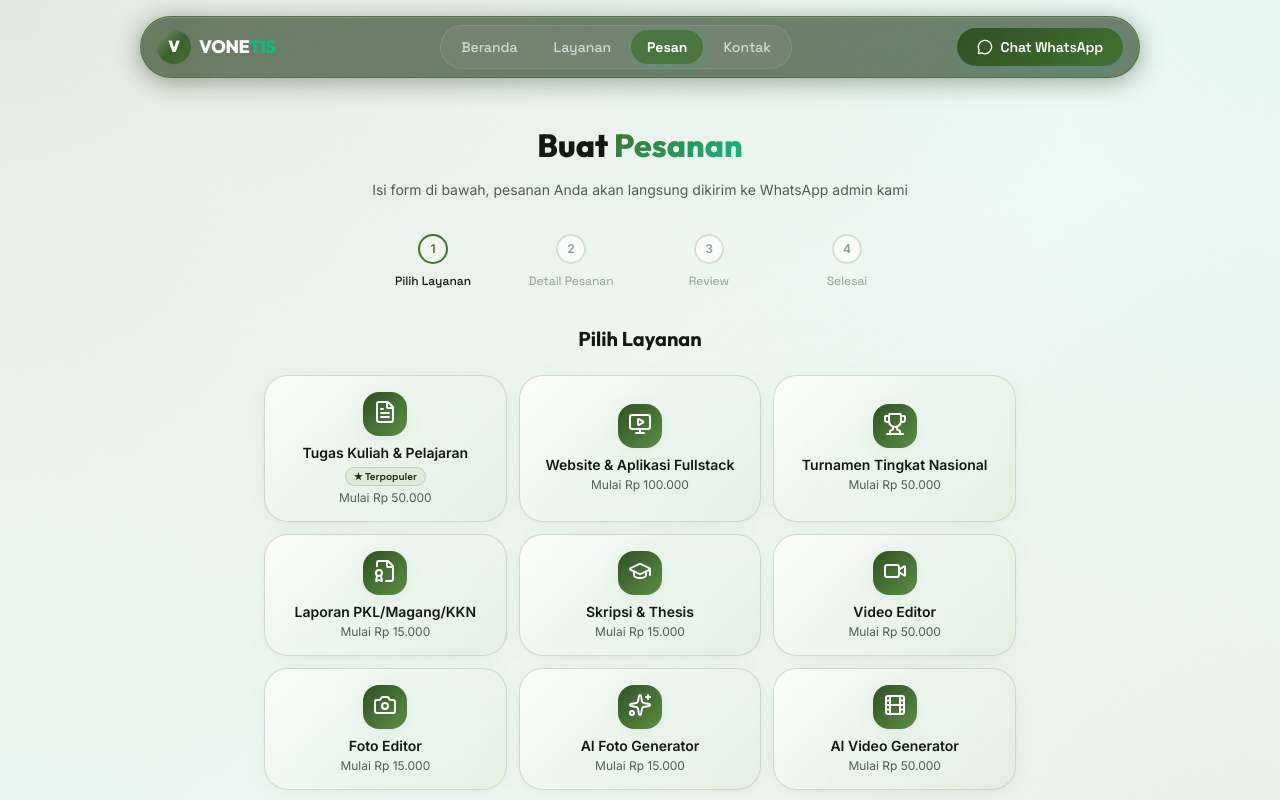
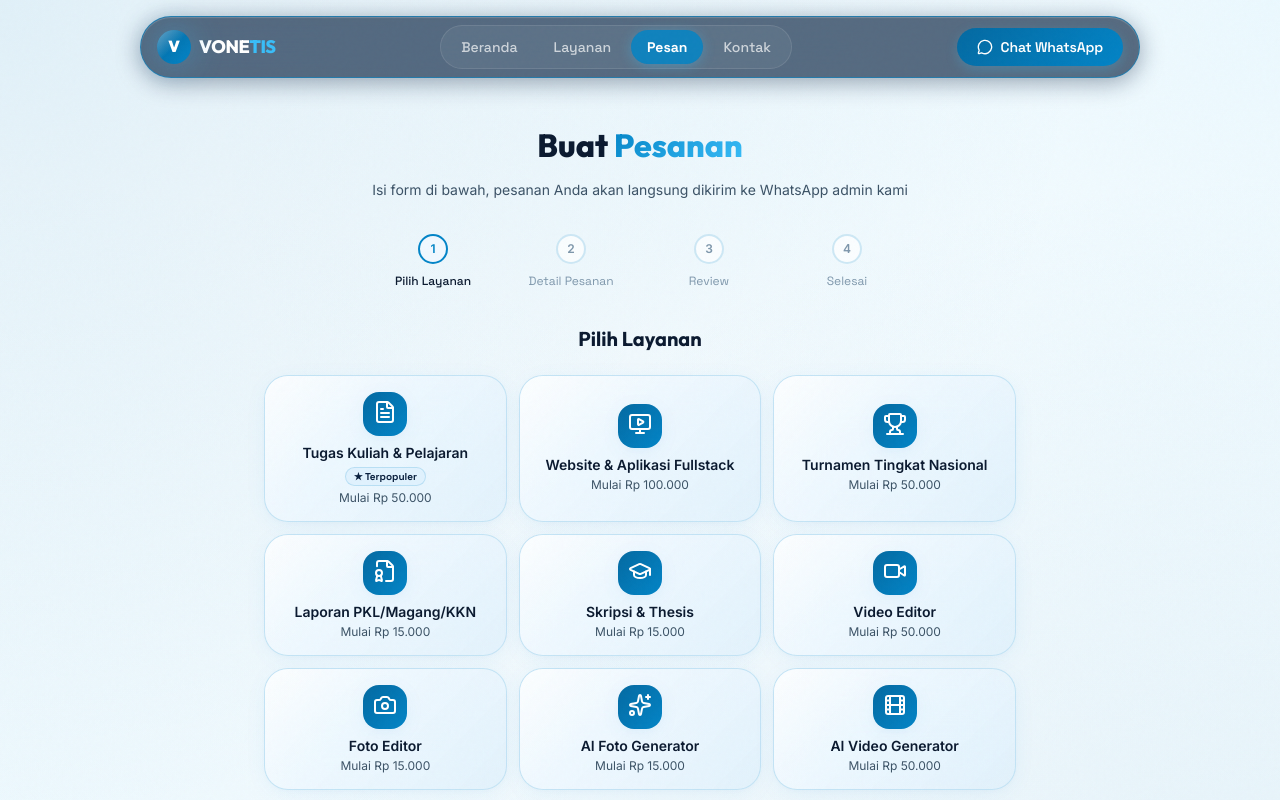
Before and after one commit to dharmamudita/vonetis, a Next.js app: page /order in a window 1280 px wide. Shown: the top 800 px of the page. Built offline with nearby package versions, Linux system fonts and the light colour scheme.

Commit message:
feat(theme): switch brand color palette to Ocean Blue and Ice Blue with frosted glass

```diff
--- a/src/app/globals.css
+++ b/src/app/globals.css
@@ -1,62 +1,75 @@
 /* ========================================
-   VONETIS — Premium Design System v4
-   ULTRA PREMIUM: FOREST GREEN + WHITE
+   VONETIS — Premium Design System v5
+   THEME: OCEAN & ICE BLUE + FROSTED GLASS
    ======================================== */
 
 @import url('https://fonts.googleapis.com/css2?family=Inter:wght@300;400;500;600;700;800;900&family=Outfit:wght@300;400;500;600;700;800;900&family=Space+Grotesk:wght@400;500;600;700&display=swap');
 
 :root {
-  /* ---- Core Colors ---- */
-  --green: #417030;
-  --green-light: #5a8f45;
-  --green-lighter: #73a85e;
-  --green-dark: #2d5020;
-  --green-darkest: #1a2f12;
-  --green-50: #f1f7ee;
-  --green-100: #e0edda;
-  --green-200: #c2dbb5;
+  /* ---- Core Colors: Biru Laut & Biru Ice ---- */
+  --ocean: #0284c7;          /* Biru Laut Utama (Sky-600) */
+  --ocean-light: #38bdf8;    /* Biru Ice Cerah (Sky-400) */
+  --ocean-lighter: #7dd3fc;  /* Biru Ice Halus (Sky-300) */
+  --ocean-dark: #0369a1;     /* Deep Sea Blue (Sky-700) */
+  --ocean-darkest: #071e3d;  /* Midnight Abyssal Navy */
+  --ocean-50: #f0f8ff;       /* Crisp Ice White */
+  --ocean-100: #e0f2fe;      /* Soft Glacier */
+  --ocean-200: #bae6fd;      /* Pale Ice */
 
-  --emerald: #059669;
-  --emerald-light: #10b981;
+  --ice: #00b4d8;            /* Crystal Ice Blue */
+  --ice-light: #38bdf8;      /* Luminous Ice Glow */
+
+  /* Aliases for 100% component compatibility */
+  --green: var(--ocean);
+  --green-light: var(--ocean-light);
+  --green-lighter: var(--ocean-lighter);
+  --green-dark: var(--ocean-dark);
+  --green-darkest: var(--ocean-darkest);
+  --green-50: var(--ocean-50);
+  --green-100: var(--ocean-100);
+  --green-200: var(--ocean-200);
+
+  --emerald: var(--ice);
+  --emerald-light: var(--ice-light);
 
   /* Background */
   --bg-primary: #ffffff;
-  --bg-secondary: #fafcfa;
-  --bg-tertiary: #f3f7f2;
+  --bg-secondary: #f8fbfe;
+  --bg-tertiary: #f0f7fc;
   --bg-page: #ffffff;
 
   /* Text */
-  --text-primary: #0f1712;
-  --text-secondary: #4b5e50;
-  --text-tertiary: #8b9d90;
-  --text-accent: var(--green);
+  --text-primary: #0a192f;
+  --text-secondary: #3b5266;
+  --text-tertiary: #7d96ab;
+  --text-accent: var(--ocean);
 
   /* Gradients */
-  --gradient-primary: linear-gradient(135deg, var(--green-dark), var(--green));
-  --gradient-emerald: linear-gradient(135deg, var(--green), var(--emerald-light));
-  --gradient-glow: conic-gradient(from 180deg at 50% 50%, var(--green-light) 0deg, var(--emerald-light) 180deg, var(--green-light) 360deg);
+  --gradient-primary: linear-gradient(135deg, var(--ocean-dark), var(--ocean));
+  --gradient-emerald: linear-gradient(135deg, var(--ocean), var(--ice-light));
+  --gradient-glow: conic-gradient(from 180deg at 50% 50%, var(--ocean-light) 0deg, var(--ice-light) 180deg, var(--ocean-light) 360deg);
 
-  /* Mesh Backgrounds - MORE GREEN */
+  /* Mesh Backgrounds - OCEAN & ICE BLUE */
   --mesh-light:
-    radial-gradient(at 0% 0%, rgba(65, 112, 48, 0.15) 0px, transparent 60%),
-    radial-gradient(at 100% 0%, rgba(16, 185, 129, 0.1) 0px, transparent 60%),
-    radial-gradient(at 100% 100%, rgba(65, 112, 48, 0.15) 0px, transparent 60%),
-    radial-gradient(at 0% 100%, rgba(16, 185, 129, 0.1) 0px, transparent 60%);
+    radial-gradient(at 0% 0%, rgba(2, 132, 199, 0.12) 0px, transparent 60%),
+    radial-gradient(at 100% 0%, rgba(56, 189, 248, 0.1) 0px, transparent 60%),
+    radial-gradient(at 100% 100%, rgba(2, 132, 199, 0.12) 0px, transparent 60%),
+    radial-gradient(at 0% 100%, rgba(56, 189, 248, 0.1) 0px, transparent 60%);
 
-  /* ---- Ultra Glass - GREEN TINTED ---- */
-  --glass-bg: rgba(241, 247, 238, 0.6); /* --green-50 tinted */
-  --glass-bg-hover: rgba(224, 237, 218, 0.7); /* --green-100 tinted */
-  --glass-border: rgba(65, 112, 48, 0.2);
-  --glass-border-light: rgba(65, 112, 48, 0.4);
-  --glass-border-dark: rgba(65, 112, 48, 0.8);
+  /* ---- Ultra Glass - ICE TINTED ---- */
+  --glass-bg: rgba(240, 248, 255, 0.65); /* Ice tinted */
+  --glass-bg-hover: rgba(224, 242, 254, 0.75); /* Soft Ice tinted */
+  --glass-border: rgba(2, 132, 199, 0.18);
+  --glass-border-light: rgba(2, 132, 199, 0.35);
+  --glass-border-dark: rgba(2, 132, 199, 0.75);
   --glass-blur: blur(24px) saturate(180%);
   --glass-blur-heavy: blur(32px) saturate(190%);
 
   /* Premium Shadows */
-  --shadow-subtle: 0 4px 24px -4px rgba(65, 112, 48, 0.08), 0 2px 8px -2px rgba(65, 112, 48, 0.04);
-  --shadow-elevated: 0 12px 32px -8px rgba(65, 112, 48, 0.18), 0 4px 16px -4px rgba(65, 112, 48, 0.08);
-  --shadow-float: 0 24px 48px -12px rgba(65, 112, 48, 0.25), 0 8px 24px -8px rgba(65, 112, 48, 0.1);
-  --shadow-glow: 0 0 32px rgba(65, 112, 48, 0.3);
+  --shadow-subtle: 0 4px 24px -4px rgba(2, 132, 199, 0.08), 0 2px 8px -2px rgba(2, 132, 199, 0.04);
+  --shadow-elevated: 0 12px 32px -8px rgba(2, 132, 199, 0.18), 0 4px 16px -4px rgba(2, 132, 199, 0.08);
+  --shadow-float: 0 24px 48px -12px rgba(2, 132, 199, 0.22), 0 8px 24px -8px rgba(2, 132, 199, 0.1);
+  --shadow-glow: 0 0 32px rgba(56, 189, 248, 0.35);
 
   /* Inner Highlights (for 3D effect) */
   --inner-light: inset 0 1px 1px rgba(255, 255, 255, 0.8), inset 0 0 0 1px rgba(255, 255, 255, 0.4);
@@ -115,9 +128,9 @@ img { max-width: 100%; height: auto; display: block; }
 
 ::-webkit-scrollbar { width: 6px; }
 ::-webkit-scrollbar-track { background: transparent; }
-::-webkit-scrollbar-thumb { background: var(--green-200); border-radius: var(--radius-full); }
-::-webkit-scrollbar-thumb:hover { background: var(--green); }
-::selection { background: var(--green-200); color: var(--green-darkest); }
+::-webkit-scrollbar-thumb { background: var(--ocean-200); border-radius: var(--radius-full); }
+::-webkit-scrollbar-thumb:hover { background: var(--ocean); }
+::selection { background: var(--ocean-200); color: var(--ocean-darkest); }
 
 .container { width: 100%; max-width: var(--container-max); margin: 0 auto; padding: 0 var(--space-6); }
 .container-narrow { max-width: var(--container-narrow); }
@@ -136,7 +149,7 @@ img { max-width: 100%; height: auto; display: block; }
   transition: all var(--transition-base);
   position: relative;
   overflow: hidden;
-  border: 1px solid rgba(65, 112, 48, 0.15);
+  border: 1px solid rgba(2, 132, 199, 0.15);
   border-top-color: rgba(255, 255, 255, 0.9);
   border-left-color: rgba(255, 255, 255, 0.6);
 }
@@ -145,13 +158,13 @@ img { max-width: 100%; height: auto; display: block; }
 .glass-card::before {
   content: ''; position: absolute; inset: 0; z-index: -1; pointer-events: none;
   border-radius: inherit; margin: -1px;
-  background: linear-gradient(135deg, rgba(255,255,255,0.8) 0%, rgba(255,255,255,0) 40%, rgba(65,112,48,0.05) 100%);
+  background: linear-gradient(135deg, rgba(255,255,255,0.8) 0%, rgba(255,255,255,0) 40%, rgba(2, 132, 199, 0.05) 100%);
 }
 
-/* Mouse hover spotlight - GREEN */
+/* Mouse hover spotlight - ICE/OCEAN BLUE */
 .glass-card::after {
   content: ''; position: absolute; inset: 0; z-index: 1; pointer-events: none;
-  background: radial-gradient(600px circle at var(--mouse-x, 50%) var(--mouse-y, 50%), rgba(65, 112, 48, 0.15), transparent 40%);
+  background: radial-gradient(600px circle at var(--mouse-x, 50%) var(--mouse-y, 50%), rgba(2, 132, 199, 0.15), transparent 40%);
   opacity: 0; transition: opacity var(--transition-base);
 }
 
@@ -171,7 +184,7 @@ img { max-width: 100%; height: auto; display: block; }
   background-clip: text;
 }
 .gradient-text-hero {
-  background: linear-gradient(135deg, var(--green-dark) 0%, var(--green) 30%, var(--emerald-light) 60%, var(--green-light) 100%);
+  background: linear-gradient(135deg, var(--ocean-dark) 0%, var(--ocean) 30%, var(--ice-light) 60%, var(--ocean-light) 100%);
   background-size: 200% auto;
   -webkit-background-clip: text;
   -webkit-text-fill-color: transparent;
@@ -183,14 +196,14 @@ img { max-width: 100%; height: auto; display: block; }
   display: inline-flex; align-items: center; gap: var(--space-2);
   padding: var(--space-4) var(--space-8);
   font-family: var(--font-accent); font-weight: 600; font-size: var(--text-base);
-  font-style: normal !important; /* Fix for browser slant bug */
+  font-style: normal !important;
   border-radius: var(--radius-full); transition: all 0.3s cubic-bezier(0.16, 1, 0.3, 1);
   position: relative; overflow: hidden; letter-spacing: -0.01em; cursor: pointer;
 }
 
 .btn-primary {
   background: var(--gradient-primary); color: white;
-  box-shadow: inset 0 1px 1px rgba(255,255,255,0.4), 0 8px 24px rgba(65, 112, 48, 0.2);
+  box-shadow: inset 0 1px 1px rgba(255,255,255,0.4), 0 8px 24px rgba(2, 132, 199, 0.22);
 }
 
 .btn-primary::before {
@@ -206,27 +219,27 @@ img { max-width: 100%; height: auto; display: block; }
   border-radius: inherit; transition: opacity var(--transition-base);
 }
 
-.btn-primary:hover { transform: translateY(-2px) scale(1.02); box-shadow: inset 0 1px 1px rgba(255,255,255,0.6), 0 12px 32px rgba(65, 112, 48, 0.3); }
+.btn-primary:hover { transform: translateY(-2px) scale(1.02); box-shadow: inset 0 1px 1px rgba(255,255,255,0.6), 0 12px 32px rgba(2, 132, 199, 0.35); }
 .btn-primary:hover::before { opacity: 1; }
 .btn-primary:hover::after { opacity: 0.6; animation: spin 4s linear infinite; }
 .btn-primary:active { transform: translateY(1px) scale(0.98); }
 
 .btn-secondary {
-  background: rgba(255,255,255,0.8); color: var(--green-dark);
-  border: 1px solid rgba(65,112,48,0.1); backdrop-filter: var(--glass-blur);
+  background: rgba(255,255,255,0.85); color: var(--ocean-dark);
+  border: 1px solid rgba(2, 132, 199, 0.12); backdrop-filter: var(--glass-blur);
   box-shadow: var(--shadow-subtle), var(--inner-light);
 }
 
 .btn-secondary:hover {
-  background: white; border-color: rgba(65,112,48,0.2);
+  background: white; border-color: rgba(2, 132, 199, 0.25);
   transform: translateY(-2px); box-shadow: var(--shadow-elevated), var(--inner-light-strong);
 }
 
 .btn-ghost {
-  background: transparent; color: var(--green-dark);
+  background: transparent; color: var(--ocean-dark);
   border: 1px solid transparent;
 }
-.btn-ghost:hover { background: var(--green-50); border-color: var(--glass-border); }
+.btn-ghost:hover { background: var(--ocean-50); border-color: var(--glass-border); }
 
 .btn-lg { padding: 18px 36px; font-size: var(--text-lg); }
 .btn-sm { padding: 8px 18px; font-size: var(--text-sm); }
@@ -237,13 +250,13 @@ img { max-width: 100%; height: auto; display: block; }
 .glass-panel-heavy {
   background: var(--glass-bg);
   backdrop-filter: var(--glass-blur); -webkit-backdrop-filter: var(--glass-blur);
-  border: 1px solid rgba(65, 112, 48, 0.15);
+  border: 1px solid rgba(2, 132, 199, 0.15);
   border-top-color: rgba(255, 255, 255, 0.9);
   border-left-color: rgba(255, 255, 255, 0.6);
   border-radius: var(--radius-2xl);
   box-shadow: var(--shadow-subtle), var(--inner-light);
 }
-.glass-panel-heavy { background: rgba(255, 255, 255, 0.85); box-shadow: var(--shadow-elevated), var(--inner-light-strong); }
+.glass-panel-heavy { background: rgba(255, 255, 255, 0.88); box-shadow: var(--shadow-elevated), var(--inner-light-strong); }
 
 /* Form labels & textarea */
 .label {
@@ -259,15 +272,15 @@ select.input { appearance: none; cursor: pointer; background-image: url("data:[e
 /* Inputs */
 .input {
   width: 100%; padding: 14px 18px;
-  background: rgba(255,255,255,0.7); border: 1px solid rgba(65,112,48,0.15);
+  background: rgba(255,255,255,0.7); border: 1px solid rgba(2, 132, 199, 0.15);
   border-radius: var(--radius-xl); font-family: var(--font-body); font-size: var(--text-sm);
   color: var(--text-primary); transition: all 0.3s ease;
   box-shadow: inset 0 2px 6px rgba(0,0,0,0.02);
 }
 .input:hover { background: rgba(255,255,255,0.9); }
 .input:focus {
-  background: white; border-color: var(--green); outline: none;
-  box-shadow: 0 0 0 4px rgba(16, 185, 129, 0.15), inset 0 2px 4px rgba(0,0,0,0.02);
+  background: white; border-color: var(--ocean); outline: none;
+  box-shadow: 0 0 0 4px rgba(56, 189, 248, 0.2), inset 0 2px 4px rgba(0,0,0,0.02);
 }
 .input::placeholder { color: var(--text-tertiary); }
 
@@ -278,8 +291,8 @@ select.input { appearance: none; cursor: pointer; background-image: url("data:[e
   border-radius: var(--radius-full); font-family: var(--font-accent);
   letter-spacing: 0.05em; text-transform: uppercase;
 }
-.badge-primary { background: rgba(65, 112, 48, 0.08); color: var(--green-dark); border: 1px solid rgba(65, 112, 48, 0.15); }
-.badge-premium { background: linear-gradient(135deg, rgba(16, 185, 129, 0.1), rgba(65, 112, 48, 0.1)); color: var(--emerald); border: 1px solid rgba(16, 185, 129, 0.2); }
+.badge-primary { background: rgba(2, 132, 199, 0.08); color: var(--ocean-dark); border: 1px solid rgba(2, 132, 199, 0.15); }
+.badge-premium { background: linear-gradient(135deg, rgba(56, 189, 248, 0.12), rgba(2, 132, 199, 0.08)); color: var(--ocean-dark); border: 1px solid rgba(56, 189, 248, 0.25); }
 
 /* Typography Globals */
 .section {
@@ -297,7 +310,7 @@ select.input { appearance: none; cursor: pointer; background-image: url("data:[e
 }
 .section-label {
   display: block; text-align: center; font-size: var(--text-sm); font-weight: 800;
-  text-transform: uppercase; letter-spacing: 0.15em; color: var(--emerald);
+  text-transform: uppercase; letter-spacing: 0.15em; color: var(--ice);
   margin-bottom: var(--space-4); font-family: var(--font-accent);
 }
 
@@ -320,12 +333,12 @@ select.input { appearance: none; cursor: pointer; background-image: url("data:[e
 .reveal-stagger.revealed > *:nth-child(3) { transition-delay: 0.3s; }
 .reveal-stagger.revealed > *:nth-child(4) { transition-delay: 0.4s; }
 
-/* Desktop custom cursor effect (optional, handled via JS usually, but here's a global base) */
+/* Desktop custom cursor effect */
 .cursor-glow {
   position: fixed; width: 400px; height: 400px; border-radius: 50%; pointer-events: none;
-  background: radial-gradient(circle, rgba(16, 185, 129, 0.08) 0%, transparent 70%);
+  background: radial-gradient(circle, rgba(56, 189, 248, 0.1) 0%, transparent 70%);
   transform: translate(-50%, -50%); z-index: 9999; filter: blur(30px);
-  mix-blend-mode: multiply; /* Works well on white background */
+  mix-blend-mode: multiply;
 }
 
 @media (max-width: 1024px) {
--- a/src/app/not-found.js
+++ b/src/app/not-found.js
@@ -6,7 +6,7 @@ import { ArrowLeft } from 'lucide-react';
 export default function NotFound() {
   return (
     <div className="page-wrapper" style={{ minHeight: '100vh', display: 'flex', alignItems: 'center', justifyContent: 'center', padding: 'var(--space-6)', textAlign: 'center', position: 'relative', overflow: 'hidden' }}>
-      <div style={{ position: 'absolute', width: '500px', height: '500px', borderRadius: '50%', background: 'radial-gradient(circle, rgba(16, 185, 129, 0.08) 0%, transparent 60%)', filter: 'blur(60px)', zIndex: 0 }} />
+      <div style={{ position: 'absolute', width: '500px', height: '500px', borderRadius: '50%', background: 'radial-gradient(circle, rgba(56, 189, 248, 0.1) 0%, transparent 60%)', filter: 'blur(60px)', zIndex: 0 }} />
 
       <div style={{ position: 'relative', zIndex: 2, display: 'flex', flexDirection: 'column', alignItems: 'center', gap: 'var(--space-6)' }}>
         <h1 style={{ fontFamily: 'var(--font-display)', fontSize: 'clamp(4rem, 15vw, 7rem)', fontWeight: 900, color: 'var(--green)', lineHeight: 1, letterSpacing: '-0.05em' }}>
--- a/src/app/services/page.module.css
+++ b/src/app/services/page.module.css
@@ -3,8 +3,8 @@
   background: linear-gradient(180deg, #fff 0%, var(--green-50) 50%, #fff 100%);
 }
 .heroBg { position: absolute; inset: 0; }
-.orb1 { position: absolute; width: 500px; height: 500px; border-radius: 50%; background: radial-gradient(circle, rgba(65,112,48,0.08) 0%, transparent 70%); top: -200px; right: -100px; filter: blur(60px); animation: floatSlow 12s ease-in-out infinite; }
-.orb2 { position: absolute; width: 400px; height: 400px; border-radius: 50%; background: radial-gradient(circle, rgba(90,143,69,0.06) 0%, transparent 70%); bottom: -100px; left: -100px; filter: blur(60px); animation: floatSlow 15s ease-in-out infinite reverse; }
+.orb1 { position: absolute; width: 500px; height: 500px; border-radius: 50%; background: radial-gradient(circle, rgba(2, 132, 199, 0.08) 0%, transparent 70%); top: -200px; right: -100px; filter: blur(60px); animation: floatSlow 12s ease-in-out infinite; }
+.orb2 { position: absolute; width: 400px; height: 400px; border-radius: 50%; background: radial-gradient(circle, rgba(56, 189, 248, 0.08) 0%, transparent 70%); bottom: -100px; left: -100px; filter: blur(60px); animation: floatSlow 15s ease-in-out infinite reverse; }
 .heroContent { position: relative; z-index: 2; }
 .heroTitle { font-family: var(--font-display); font-size: var(--text-5xl); font-weight: 900; margin-bottom: var(--space-4); color: var(--text-primary); letter-spacing: -0.03em; }
 .heroSubtitle { font-size: var(--text-lg); color: var(--text-secondary); max-width: 560px; margin: 0 auto; line-height: 1.8; }
@@ -16,12 +16,12 @@
   background: var(--glass-bg); backdrop-filter: var(--glass-blur);
   border-radius: var(--radius-2xl); box-shadow: var(--shadow-subtle), var(--inner-light);
   position: relative; overflow: hidden; transition: all var(--transition-base);
-  border: 1px solid rgba(65, 112, 48, 0.15); border-top-color: rgba(255, 255, 255, 0.9); border-left-color: rgba(255, 255, 255, 0.6);
+  border: 1px solid rgba(2, 132, 199, 0.15); border-top-color: rgba(255, 255, 255, 0.9); border-left-color: rgba(255, 255, 255, 0.6);
   text-decoration: none; color: inherit; height: 100%;
 }
 .card::before {
   content: ''; position: absolute; inset: 0; z-index: -1; pointer-events: none; border-radius: inherit; margin: -1px;
-  background: linear-gradient(135deg, rgba(255,255,255,0.8) 0%, rgba(255,255,255,0) 40%, rgba(65,112,48,0.05) 100%);
+  background: linear-gradient(135deg, rgba(255,255,255,0.8) 0%, rgba(255,255,255,0) 40%, rgba(2, 132, 199, 0.05) 100%);
 }
 .card:hover { background: var(--glass-bg-hover); transform: translateY(-5px); box-shadow: var(--shadow-elevated), var(--inner-light-strong); }
 
@@ -77,8 +77,8 @@
   .card:first-child {
     grid-column: span 2;
     padding: 16px 14px;
-    background: linear-gradient(135deg, rgba(241, 247, 238, 0.95), rgba(255, 255, 255, 0.98));
-    border: 1.5px solid rgba(65, 112, 48, 0.25);
+    background: linear-gradient(135deg, rgba(240, 248, 255, 0.95), rgba(255, 255, 255, 0.98));
+    border: 1.5px solid rgba(2, 132, 199, 0.25);
   }
   .card:first-child .iconWrap {
     width: 44px;
--- a/src/components/Navbar.module.css
+++ b/src/components/Navbar.module.css
@@ -7,16 +7,16 @@
   display: flex; align-items: center; justify-content: space-between;
   gap: var(--space-6); width: 100%; max-width: 1000px;
   padding: var(--space-2) var(--space-4); border-radius: var(--radius-full);
-  background: rgba(26, 47, 18, 0.6); /* --green-darkest with transparency */
+  background: rgba(7, 30, 61, 0.65); /* Abyssal Navy with transparency */
   backdrop-filter: var(--glass-blur); -webkit-backdrop-filter: var(--glass-blur);
-  border: 1px solid rgba(65, 112, 48, 0.8);
-  box-shadow: 0 4px 24px rgba(26, 47, 18, 0.4), inset 0 1px 1px rgba(255, 255, 255, 0.2);
+  border: 1px solid rgba(2, 132, 199, 0.6);
+  box-shadow: 0 4px 24px rgba(7, 30, 61, 0.4), inset 0 1px 1px rgba(255, 255, 255, 0.2);
   pointer-events: auto; transition: all var(--transition-base);
 }
 .scrolled .inner {
-  background: rgba(26, 47, 18, 0.85);
-  border-color: rgba(65, 112, 48, 0.9);
-  box-shadow: 0 12px 32px rgba(26, 47, 18, 0.6), inset 0 1px 1px rgba(255, 255, 255, 0.3);
+  background: rgba(7, 30, 61, 0.88);
+  border-color: rgba(2, 132, 199, 0.8);
+  box-shadow: 0 12px 32px rgba(7, 30, 61, 0.6), inset 0 1px 1px rgba(255, 255, 255, 0.3);
   padding: var(--space-2) var(--space-5);
 }
 
@@ -49,20 +49,20 @@
   width: 16px; opacity: 1;
 }
 
-.navLinkActive { color: white !important; background: rgba(65, 112, 48, 0.8) !important; font-weight: 700; box-shadow: 0 2px 12px rgba(16, 185, 129, 0.3); border-radius: var(--radius-full) !important; transform: translateY(0) !important; }
+.navLinkActive { color: white !important; background: rgba(2, 132, 199, 0.85) !important; font-weight: 700; box-shadow: 0 2px 12px rgba(56, 189, 248, 0.35); border-radius: var(--radius-full) !important; transform: translateY(0) !important; }
 .navLinkActive::after { display: none; }
-.navDot { display: none; } /* Removed dot for cleaner pill look */
+.navDot { display: none; }
 
 /* Right */
 .right { display: flex; align-items: center; gap: var(--space-3); }
-.ctaBtn { font-size: var(--text-sm) !important; padding: 8px 20px !important; box-shadow: 0 4px 12px rgba(16, 185, 129, 0.2) !important; }
+.ctaBtn { font-size: var(--text-sm) !important; padding: 8px 20px !important; box-shadow: 0 4px 12px rgba(56, 189, 248, 0.25) !important; }
 
 /* Mobile */
 .mobileToggle { display: none; width: 40px; height: 40px; border-radius: var(--radius-full); align-items: center; justify-content: center; color: white; border: 1px solid rgba(255,255,255,0.2); background: rgba(255,255,255,0.1); pointer-events: auto; }
 .mobileNav {
   position: absolute; top: calc(100% + var(--space-4)); left: var(--space-4); right: var(--space-4);
-  background: rgba(26, 47, 18, 0.95); backdrop-filter: var(--glass-blur-heavy); -webkit-backdrop-filter: var(--glass-blur-heavy);
-  border: 1px solid rgba(65, 112, 48, 0.8); border-radius: var(--radius-2xl);
+  background: rgba(7, 30, 61, 0.95); backdrop-filter: var(--glass-blur-heavy); -webkit-backdrop-filter: var(--glass-blur-heavy);
+  border: 1px solid rgba(2, 132, 199, 0.6); border-radius: var(--radius-2xl);
   animation: fadeInDown 0.3s cubic-bezier(0.16, 1, 0.3, 1); padding: var(--space-4);
   box-shadow: 0 24px 48px rgba(0,0,0,0.2), inset 0 1px 1px rgba(255, 255, 255, 0.15);
   pointer-events: auto; transform-origin: top;
@@ -70,7 +70,7 @@
 .mobileNavInner { display: flex; flex-direction: column; gap: var(--space-1); }
 .mobileLink { display: flex; align-items: center; justify-content: space-between; padding: var(--space-3) var(--space-4); border-radius: var(--radius-xl); font-weight: 500; color: rgba(255,255,255,0.8); font-family: var(--font-accent); transition: all var(--transition-fast); }
 .mobileLink:hover, .mobileLinkActive { color: white; background: rgba(255,255,255,0.1); transform: translateX(4px); }
-.mobileLinkDot { width: 6px; height: 6px; border-radius: 50%; background: var(--emerald-light); box-shadow: 0 0 8px rgba(16, 185, 129, 0.5); }
+.mobileLinkDot { width: 6px; height: 6px; border-radius: 50%; background: var(--emerald-light); box-shadow: 0 0 8px rgba(56, 189, 248, 0.6); }
 .mobileCta { display: flex; flex-direction: column; gap: var(--space-3); margin-top: var(--space-4); padding-top: var(--space-4); border-top: 1px solid rgba(255, 255, 255, 0.1); }
 
 @media (max-width: 1024px) {
```
Also changed, not shown: src/app/contact/page.module.css (+7 -7 lines), src/app/page.module.css (+9 -9 lines), src/app/services/[slug]/page.module.css (+6 -6 lines), src/components/Footer.module.css (+5 -5 lines), src/lib/utils.js, 1 other file (tests, documents, lock files or other folders).
